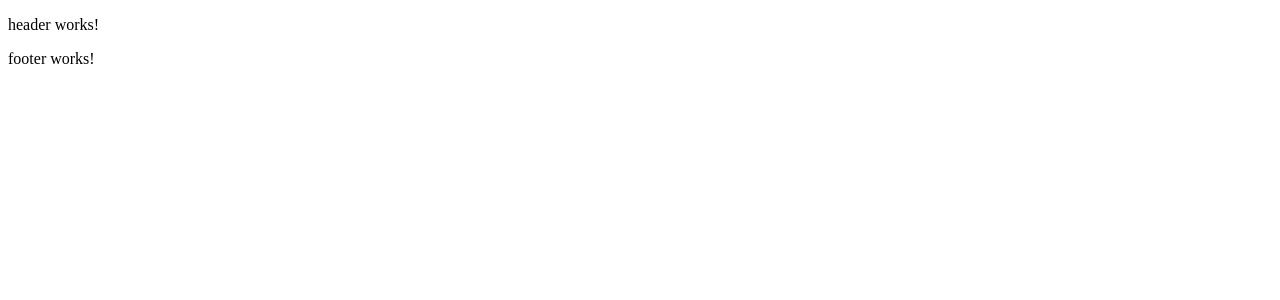
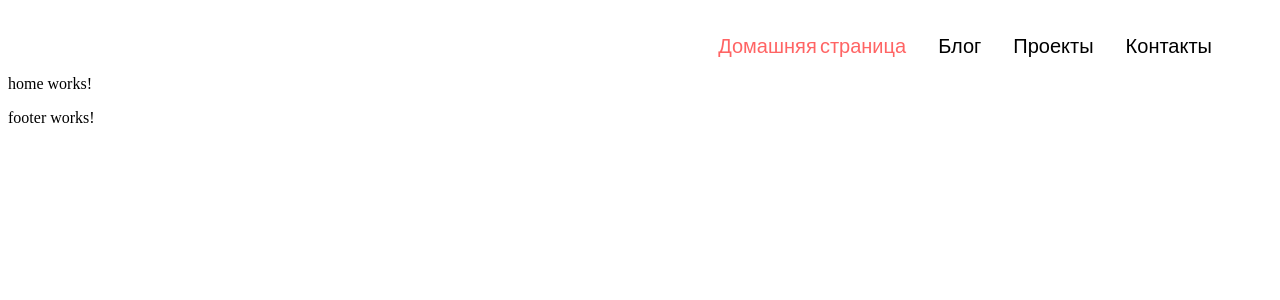
Before and after one commit to DenisZaborskih/cutaway, an Angular app: page /home in a window 1280 px wide. Before the commit this address led to /. Shown: the top 300 px of the page. Built offline with nearby package versions, Linux system fonts and the light colour scheme.

Commit message:
feat: хэдер сделан, без модального окна

```diff
--- a/src/app/app.routes.ts
+++ b/src/app/app.routes.ts
@@ -3,6 +3,11 @@ import { Routes } from '@angular/router';
 export const routes: Routes = [
     {
         path: "",
+        redirectTo: "/home",
+        pathMatch: 'full'
+    },
+    {
+        path: "home",
         loadComponent: () => import('../app/features/home/pages/home/home.component').then(m => m.HomeComponent)
     },
     {
--- a/src/app/core/layouts/header/header.component.html
+++ b/src/app/core/layouts/header/header.component.html
@@ -1 +1,26 @@
-<p>header works!</p>
+<header class="header">
+  <nav class="header__nav">
+    <a
+      class="header__link"
+      [routerLink]="['/home']"
+      routerLinkActive="activated"
+    >
+      Домашняя страница
+    </a>
+    <a
+      class="header__link"
+      [routerLink]="['/blog']"
+      routerLinkActive="activated"
+    >
+      Блог
+    </a>
+    <a
+      class="header__link"
+      [routerLink]="['/work']"
+      routerLinkActive="activated"
+    >
+      Проекты
+    </a>
+    <a class="header__link" (click)="openModalContacts()"> Контакты </a>
+  </nav>
+</header>
--- a/src/app/core/layouts/header/header.component.scss
+++ b/src/app/core/layouts/header/header.component.scss
@@ -0,0 +1,27 @@
+@import "../../../../styles/variables.scss";
+
+.header {
+  display: flex;
+  justify-content: flex-end;
+  &__nav {
+    display: flex;
+    gap: 32px;
+    margin: 27px 60px 0 0;
+  }
+  &__link {
+    font-family: $font-primary;
+    text-decoration: none;
+    color: black;
+    font-weight: 500;
+    font-size: 20px;
+    cursor: pointer;
+    transition: color 0.3s ease;
+    &:visited,
+    &:active {
+      text-decoration: none;
+    }
+    &.activated {
+      color: $primary-color;
+    }
+  }
+}
--- a/src/app/core/layouts/header/header.component.ts
+++ b/src/app/core/layouts/header/header.component.ts
@@ -1,12 +1,17 @@
 import { Component } from '@angular/core';
+import { RouterLink, RouterLinkActive } from '@angular/router';
 
 @Component({
   selector: 'app-header',
   standalone: true,
-  imports: [],
+  imports: [RouterLink, RouterLinkActive],
   templateUrl: './header.component.html',
   styleUrl: './header.component.scss'
 })
 export class HeaderComponent {
 
+  openModalContacts() {
+    //TODO: Модальное окно открытия контактов
+  }
+
 }
```
